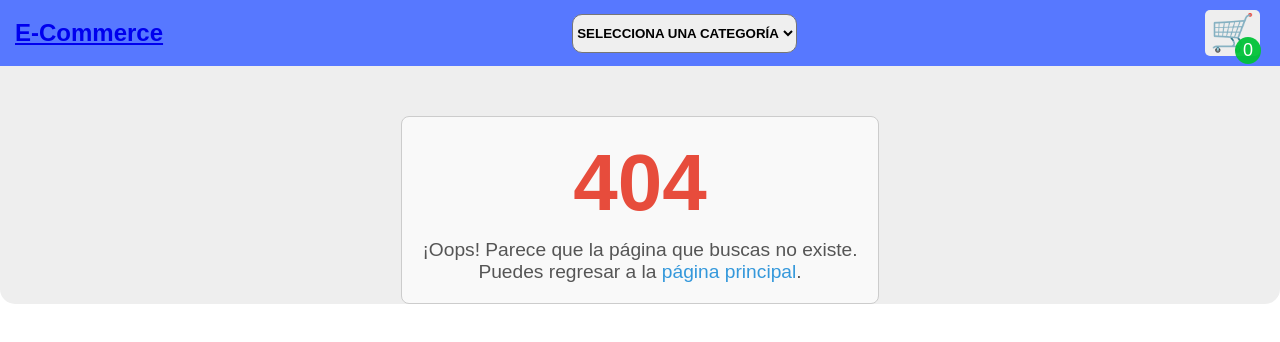
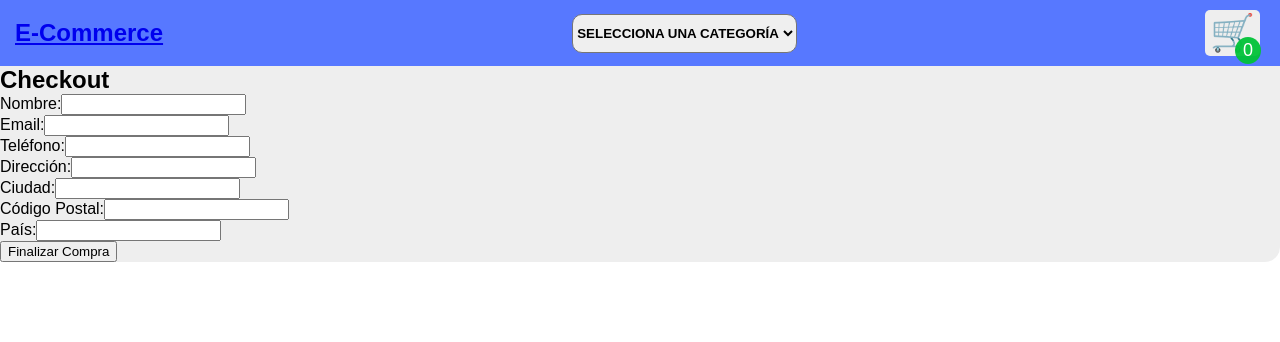
Before and after one commit to diegocb08/ProyectoFinal-Carnevale, a React (Vite) app: page /checkout in a window 1280 px wide. Before the commit this address had no page. Shown: the top 342 px of the page. Built offline with nearby package versions, Linux system fonts and the light colour scheme.

Commit message:
Add Checkout and CartContainer components; update routing in App

```diff
--- a/src/App.jsx
+++ b/src/App.jsx
@@ -3,6 +3,8 @@ import ItemListContainer from "./components/ItemListContainer";
 import NavBar from "./components/NavBar";
 import ItemDetailContainer from "./components/ItemDetailContainer";
 import NotFound from "./components/NotFound";
+import Checkout from "./components/Checkout";
+import CartContainer from "./components/CartContainer";
 
 function App() {
 	return (
@@ -19,6 +21,8 @@ function App() {
 						path="/item/:itemId"
 						element={<ItemDetailContainer />}
 					/>
+					<Route path="/checkout" element={<Checkout />} />
+					<Route path="/cart" element={<CartContainer />} />
 					<Route path="*" element={<NotFound />} />
 				</Routes>
 			</BrowserRouter>
--- /dev/null
+++ b/src/components/CartContainer.jsx
@@ -0,0 +1,17 @@
+import { useNavigate } from "react-router-dom";
+
+export default function CartContainer() {
+	const navigate = useNavigate();
+	const handleCheckout = () => {
+		navigate("/checkout");
+	};
+	return (
+		//crear un componente que muestre   el carrito
+		<div>
+			<h2>Cart</h2>
+			<p>Your cart is empty.</p>
+
+			<button onClick={handleCheckout}>Finalizar Compra</button>
+		</div>
+	);
+}
--- a/src/components/CartWidget.jsx
+++ b/src/components/CartWidget.jsx
@@ -1,12 +1,17 @@
 import "./CartWidget.css";
 import { useContext } from "react";
 import { CartContext } from "../context/CartContext";
+import { useNavigate } from "react-router-dom";
 
 function CartWidget() {
+	const navigate = useNavigate();
+	const handleCartClick = () => {
+		navigate("/cart");
+	};
 	const { getCantidad } = useContext(CartContext);
 	const cantidad = getCantidad();
 	return (
-		<div className="cart-widget">
+		<div onClick={handleCartClick} className="cart-widget">
 			<span className="cart-icon">
 				🛒<span className="cart-number">{cantidad}</span>
 			</span>
--- /dev/null
+++ b/src/components/Checkout.jsx
@@ -0,0 +1,38 @@
+export default function Checkout() {
+	return (
+		<div>
+			<h2>Checkout</h2>
+			<form>
+				<div>
+					<label htmlFor="name">Nombre:</label>
+					<input type="text" id="name" name="name" required />
+				</div>
+				<div>
+					<label htmlFor="email">Email:</label>
+					<input type="email" id="email" name="email" required />
+				</div>
+				<div>
+					<label htmlFor="phone">Teléfono:</label>
+					<input type="tel" id="phone" name="phone" required />
+				</div>
+				<div>
+					<label htmlFor="address">Dirección:</label>
+					<input type="text" id="address" name="address" required />
+				</div>
+				<div>
+					<label htmlFor="city">Ciudad:</label>
+					<input type="text" id="city" name="city" required />
+				</div>
+				<div>
+					<label htmlFor="zip">Código Postal:</label>
+					<input type="text" id="zip" name="zip" required />
+				</div>
+				<div>
+					<label htmlFor="country">País:</label>
+					<input type="text" id="country" name="country" required />
+				</div>
+				<button type="submit">Finalizar Compra</button>
+			</form>
+		</div>
+	);
+}
```
